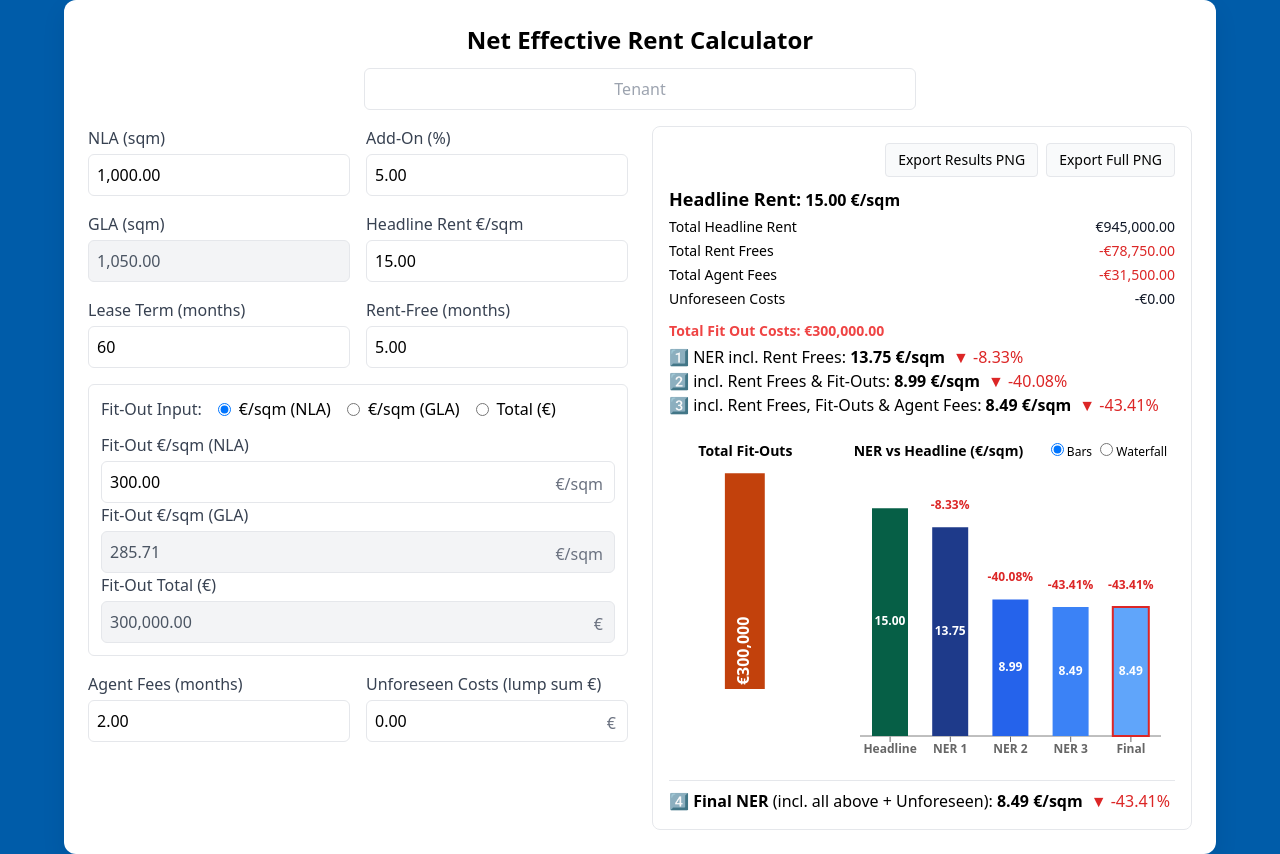
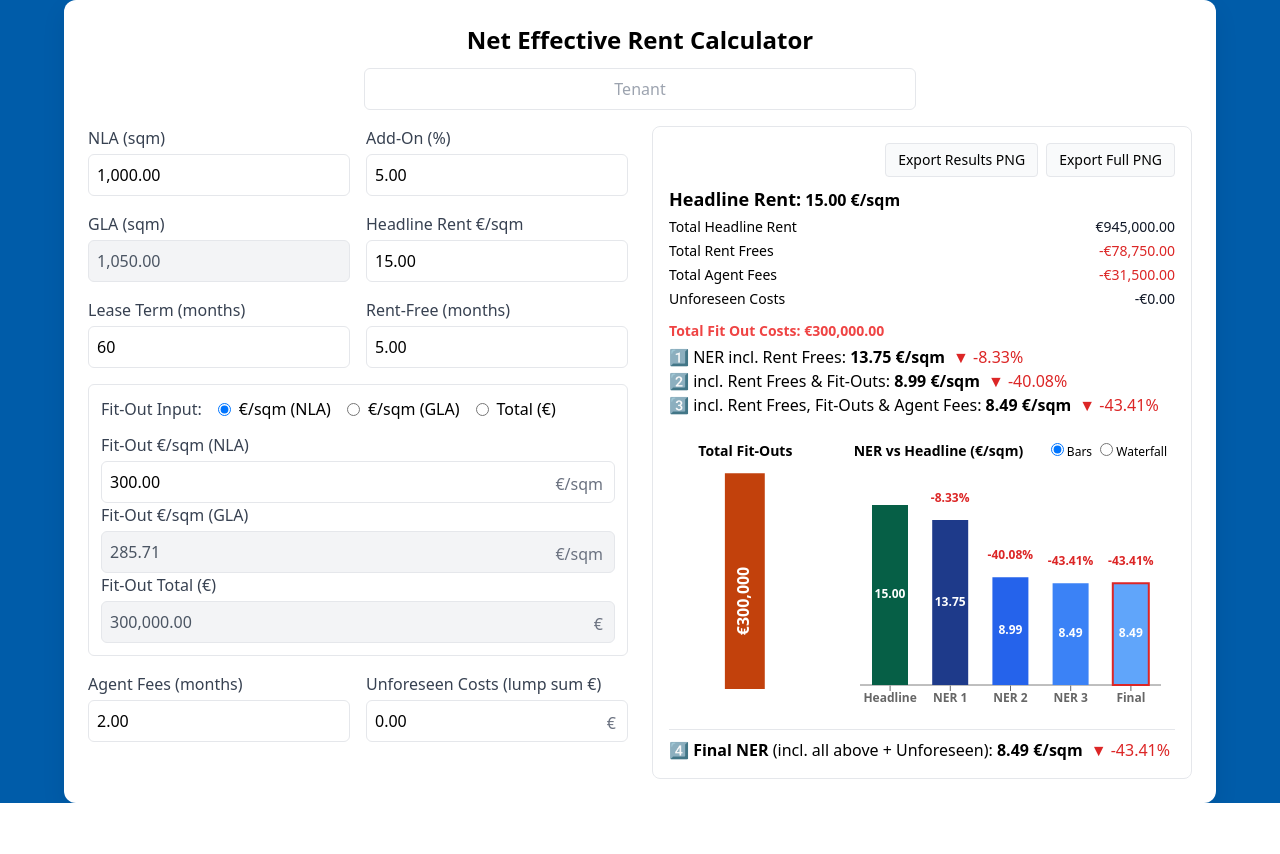
Before and after one commit to Musicandy13/Net-Effective-Rent-Calculator, a React (Vite) app: page / in a window 1280 px wide. After the commit the page ends 803 px from the top, so only its background shows below. Built offline with nearby package versions, Linux system fonts and the light colour scheme.

Commit message:
Update App.jsx

```diff
--- a/src/App.jsx
+++ b/src/App.jsx
@@ -15,7 +15,7 @@ import { toPng } from "html-to-image";
 /* ---- NUR DIESE 3 ZAHLEN ANPASSEN, um die Legenden zu verschieben ---- */
 const BASE_H = 10;     // X-Achsenhöhe (Bars & Waterfall)
 const BASE_B = 10;     // bottom margin (Bars & Waterfall)
-const FIT_EXTRA = -80; // Fit-Outs zusätzlich tiefer als Bars/Waterfall (0 = gleiche Linie)
+const FIT_EXTRA = -30; // Fit-Outs zusätzlich tiefer als Bars/Waterfall (0 = gleiche Linie)
 /* --------------------------------------------------------------------- */
 
 /* Fixe Y-Position für die Top-Labels im Waterfall (Pixel ab Plot-Top) */
@@ -531,7 +531,7 @@ export default function App() {
                   </div>
 
                   {/* Bars / Waterfall – ohne Rahmen */}
-                  <div className="p-2 col-span-2 h-[19.2rem]">
+                  <div className="h-64 p-2 col-span-2">
                     <div className="flex items-center justify-between mb-1">
                       <div className="text-sm font-bold">
                         <span>{viewMode === "bars" ? "NER vs Headline (€/sqm)" : "Waterfall (€/sqm)"}</span>
```
